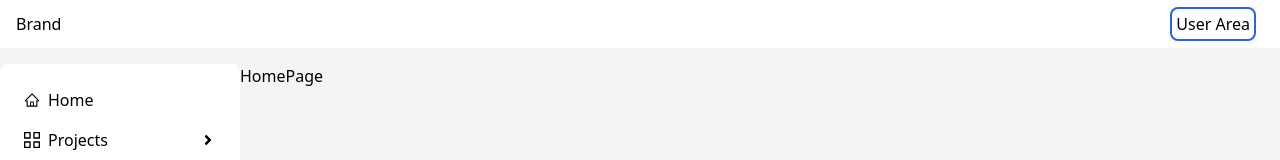
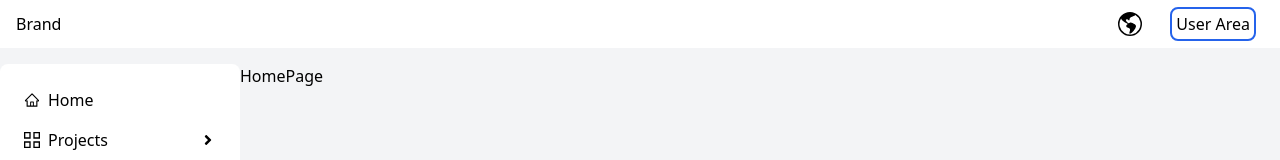
Before and after one commit to mohammad-taheri1/nextjs-tailwind-sandbox, a Next.js app: page / in a window 1280 px wide. Shown: the top 160 px of the page. Built offline with nearby package versions, Linux system fonts and the light colour scheme.

Commit message:
feat: add LanguageSelectBox

```diff
--- /dev/null
+++ b/components/layout/LanguageSelectBox.jsx
@@ -0,0 +1,52 @@
+"use client";
+import "/node_modules/flag-icons/css/flag-icons.min.css";
+
+import Link from "next/link";
+import React, { useState } from "react";
+import { BsGlobeAmericas } from "react-icons/bs";
+
+const languages = [
+   { id: 1, flag: "fi fi-us", route: "/en" },
+   { id: 2, flag: "fi fi-ir", route: "/fa" },
+];
+
+const LanguageSelectBox = () => {
+   const [open, setOpen] = useState(false);
+
+   return (
+      <>
+         <div className="flex flex-col justify-center items-center relative z-30">
+            <div onClick={() => setOpen((prev) => !prev)} className="p-2 cursor-pointer">
+               <span className="text-2xl">
+                  <BsGlobeAmericas />
+               </span>
+            </div>
+            <div
+               className={`flex flex-col bg-orange-100 w-16 rounded-lg ${
+                  open ? "opacity-100 h-auto" : "opacity-0 h-0"
+               } transition-all duration-200 overflow-hidden absolute top-12 right-8`}
+            >
+               {languages.map((item) => (
+                  <div
+                     key={item}
+                     onClick={() => {
+                        setOpen(false);
+                     }}
+                     className={`flex justify-center items-center p-2 hover:bg-orange-300 cursor-pointer `}
+                  >
+                     <Link href={item.route}>
+                        <span className={item.flag}></span>
+                     </Link>
+                  </div>
+               ))}
+            </div>
+         </div>
+         <div
+            onClick={() => setOpen(false)}
+            className={`bg-gray-100 fixed inset-0 opacity-50 z-0 ${open ? "block" : "hidden"}`}
+         ></div>
+      </>
+   );
+};
+
+export default LanguageSelectBox;
--- a/components/layout/MainHeader.jsx
+++ b/components/layout/MainHeader.jsx
@@ -4,6 +4,7 @@ import { MenuContext } from "@/context/MenuContext";
 import React, { useContext } from "react";
 import { FaBars } from "react-icons/fa";
 import UserAreaSelectBox from "./UserAreaSelectBox";
+import LanguageSelectBox from "./LanguageSelectBox";
 
 const MainHeader = () => {
    const { toggle } = useContext(MenuContext);
@@ -12,6 +13,9 @@ const MainHeader = () => {
       <div className="bg-white flex justify-between items-center px-4 h-12 mb-4">
          <div>Brand</div>
          <div className="flex justify-center items-center gap-3">
+            <div>
+               <LanguageSelectBox />
+            </div>
             <div onClick={toggle} className="lg:hidden">
                <FaBars className="cursor-pointer" />
             </div>
--- a/package.json
+++ b/package.json
@@ -11,6 +11,7 @@
   "dependencies": {
     "eslint": "8.41.0",
     "eslint-config-next": "13.4.4",
+    "flag-icons": "^6.7.0",
     "next": "13.4.4",
     "react": "18.2.0",
     "react-dom": "18.2.0",
```
Also changed, not shown: 1 other file (tests, documents, lock files or other folders).
